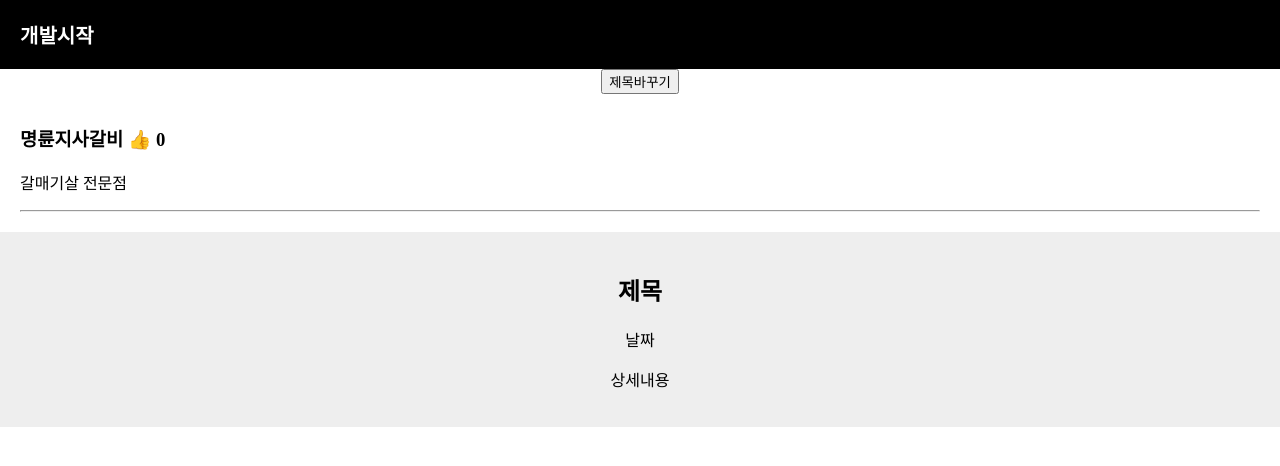
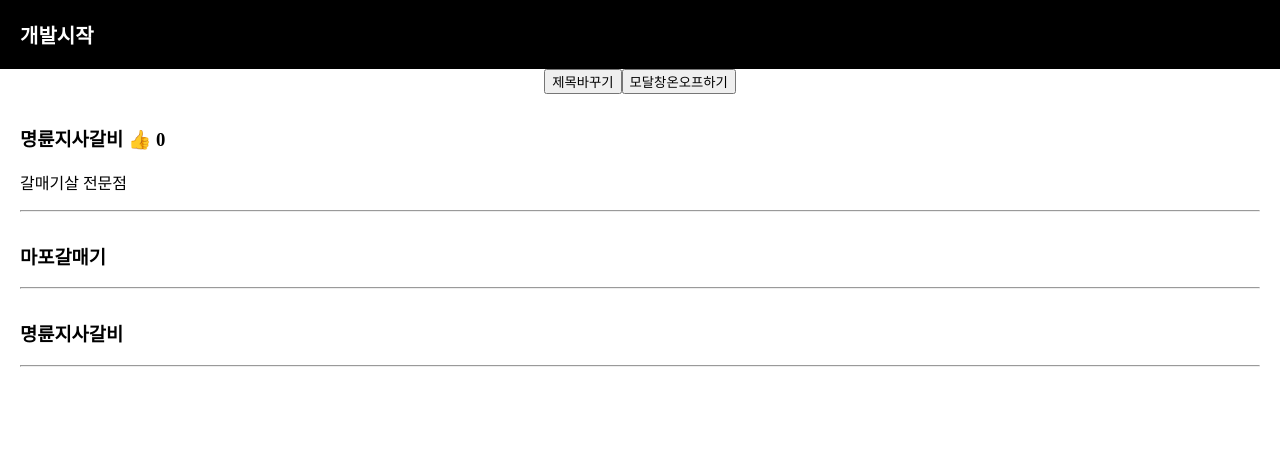
Before and after one commit to superlgtele/react_site, a React (Create React App) app: page / in a window 1280 px wide. Shown: the top 466 px of the page. Built offline with nearby package versions, Linux system fonts and the light colour scheme.

Commit message:
Re
2022/01/30

```diff
--- a/src/App.js
+++ b/src/App.js
@@ -6,11 +6,20 @@ import "./App.css";
 function App() {
   let [title, changetitle] = useState(["마포갈매기", "명륜지사갈비"]);
   let [good, changegood] = useState(0);
+  let [modalonoff, changemodal] = useState(false);
 
   function 제목바꾸는함수() {
     let newArray = [...title];
     newArray[1] = "성공!";
     changetitle(newArray);
+  }
+
+  function 모달온오프함수() {
+    if (modalonoff == false) {
+      changemodal(true);
+    } else {
+      changemodal(false);
+    }
   }
 
   return (
@@ -19,6 +28,7 @@ function App() {
         <div>개발시작</div>
       </div>
       <button onClick={제목바꾸는함수}>제목바꾸기</button>
+      <button onClick={모달온오프함수}>모달창온오프하기</button>
       <div className="list">
         <h3>
           {title[1]} <span onClick={() => changegood(good + 1)}>👍</span> {good}
@@ -27,15 +37,24 @@ function App() {
         <hr />
       </div>
 
-      <Modal></Modal>
+      {title.map(function (titledata) {
+        return (
+          <div className="list">
+            <h3>{titledata}</h3>
+            <hr />
+          </div>
+        );
+      })}
+
+      {modalonoff == true ? <Modal 작명title={title} /> : null}
     </div>
   );
 }
 
-function Modal() {
+function Modal(props) {
   return (
     <div className="modal">
-      <h2>제목</h2>
+      <h2>{props.작명title[0]}</h2>
       <p>날짜</p>
       <p>상세내용</p>
     </div>
```
